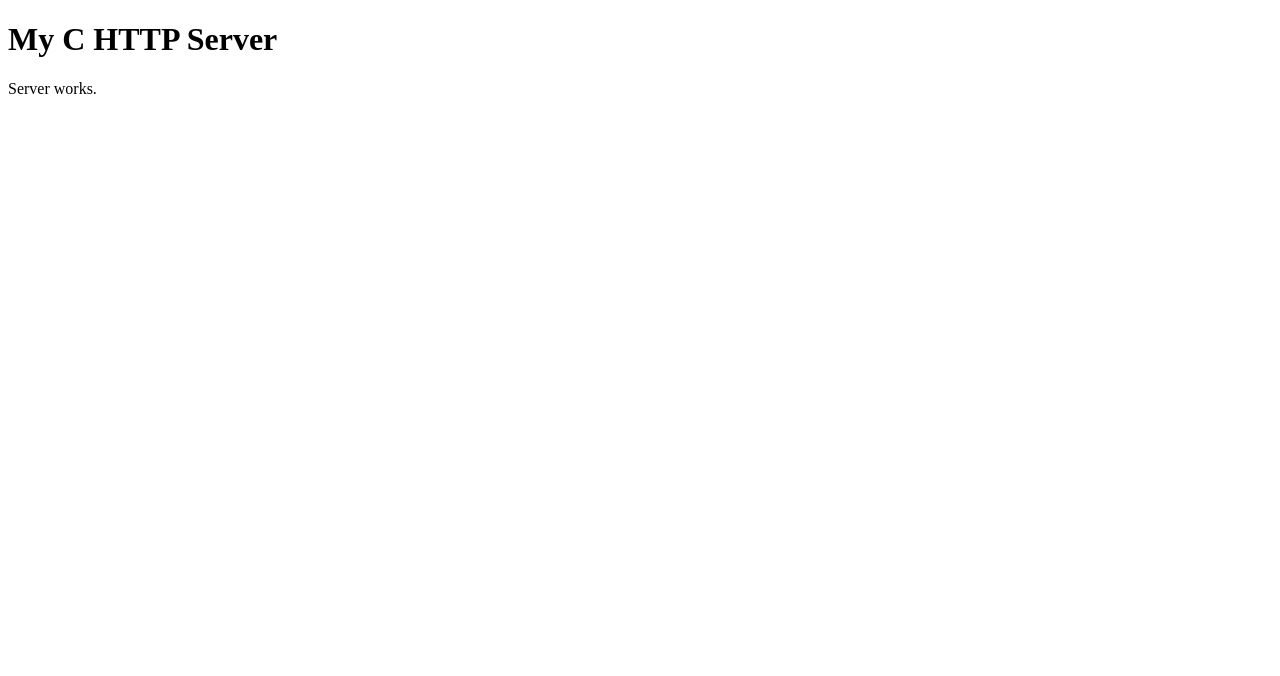
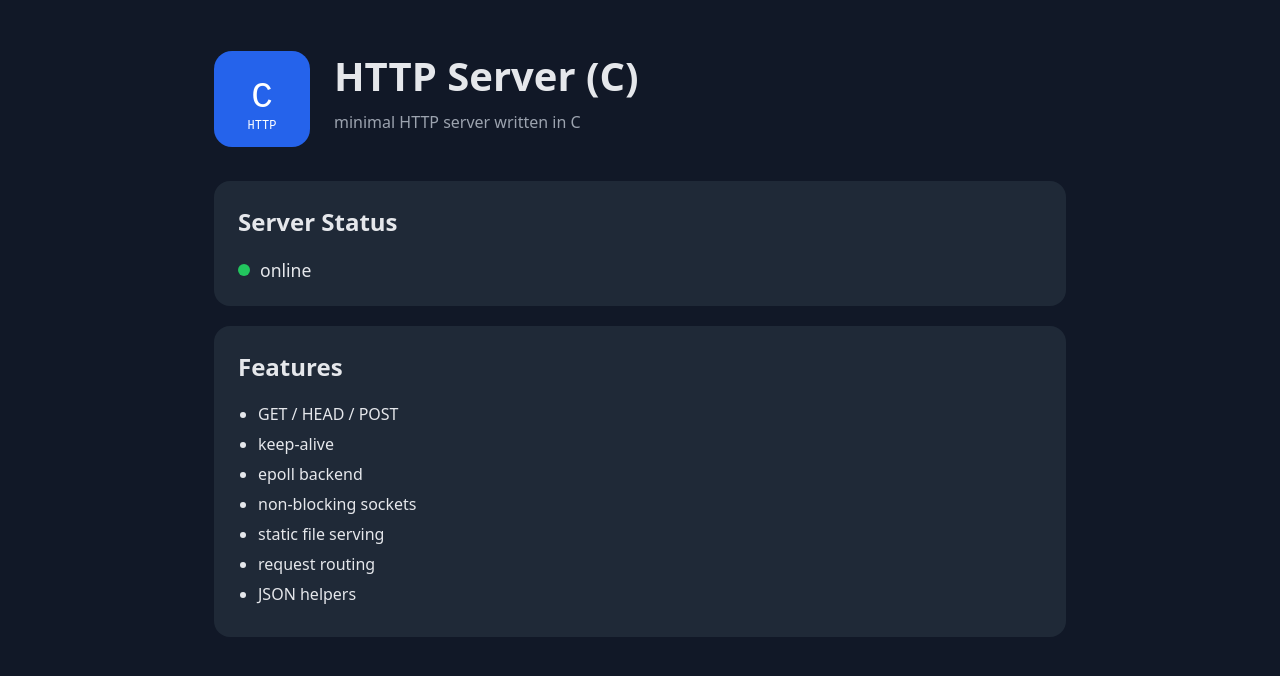
Before and after one commit to LeylinFeyler/HTTP-server, a plain HTML site: page static/index.html in a window 1280 px wide. Drawn offline with Linux system fonts and the light colour scheme.

Commit message:
add basic frontend dashboard

```diff
--- /dev/null
+++ b/static/css/style.css
@@ -0,0 +1,72 @@
+* {
+    box-sizing: border-box;
+}
+
+body {
+    margin: 0;
+    font-family: system-ui, sans-serif;
+    background: #111827;
+    color: #e5e7eb;
+}
+
+.container {
+    max-width: 900px;
+    margin: 0 auto;
+    padding: 48px 24px;
+}
+
+.hero {
+    display: flex;
+    align-items: center;
+    gap: 24px;
+    margin-bottom: 32px;
+}
+
+.logo {
+    width: 96px;
+    height: 96px;
+}
+
+h1 {
+    margin: 0;
+    font-size: 2.5rem;
+}
+
+.subtitle {
+    margin-top: 8px;
+    color: #9ca3af;
+}
+
+.card {
+    background: #1f2937;
+    border-radius: 16px;
+    padding: 24px;
+    margin-bottom: 20px;
+}
+
+.card h2 {
+    margin-top: 0;
+}
+
+.status {
+    display: flex;
+    align-items: center;
+    gap: 10px;
+    font-size: 1.1rem;
+}
+
+.dot {
+    width: 12px;
+    height: 12px;
+    border-radius: 999px;
+    background: #22c55e;
+}
+
+ul {
+    margin: 0;
+    padding-left: 20px;
+}
+
+li {
+    margin-bottom: 8px;
+}
--- a/static/index.html
+++ b/static/index.html
@@ -1,13 +1,62 @@
 <!DOCTYPE html>
-<html>
+<html lang="en">
+
 <head>
-    <title>My C Server</title>
+    <meta charset="UTF-8">
+    <meta name="viewport" content="width=device-width, initial-scale=1.0">
+
+    <title>HTTP Server (C)</title>
+
+    <link rel="icon" href="/img/favicon.svg">
+
+    <link rel="stylesheet" href="/css/style.css">
 </head>
+
 <body>
+    <main class="container">
 
-<h1>My C HTTP Server</h1>
+        <header class="hero">
 
-<p>Server works.</p>
+            <img src="/img/logo.svg" alt="logo" class="logo">
 
+            <div>
+                <h1>HTTP Server (C)</h1>
+
+                <p class="subtitle">
+                    minimal HTTP server
+                    written in C
+                </p>
+            </div>
+        </header>
+
+        <section class="card">
+
+            <h2>Server Status</h2>
+
+            <div class="status">
+                <span class="dot"></span>
+                online
+            </div>
+
+        </section>
+
+        <section class="card">
+
+            <h2>Features</h2>
+
+            <ul>
+                <li>GET / HEAD / POST</li>
+                <li>keep-alive</li>
+                <li>epoll backend</li>
+                <li>non-blocking sockets</li>
+                <li>static file serving</li>
+                <li>request routing</li>
+                <li>JSON helpers</li>
+            </ul>
+
+        </section>
+
+    </main>
 </body>
+
 </html>
```
Also changed, not shown: static/img/favicon.svg (added), static/img/logo.svg (added).
